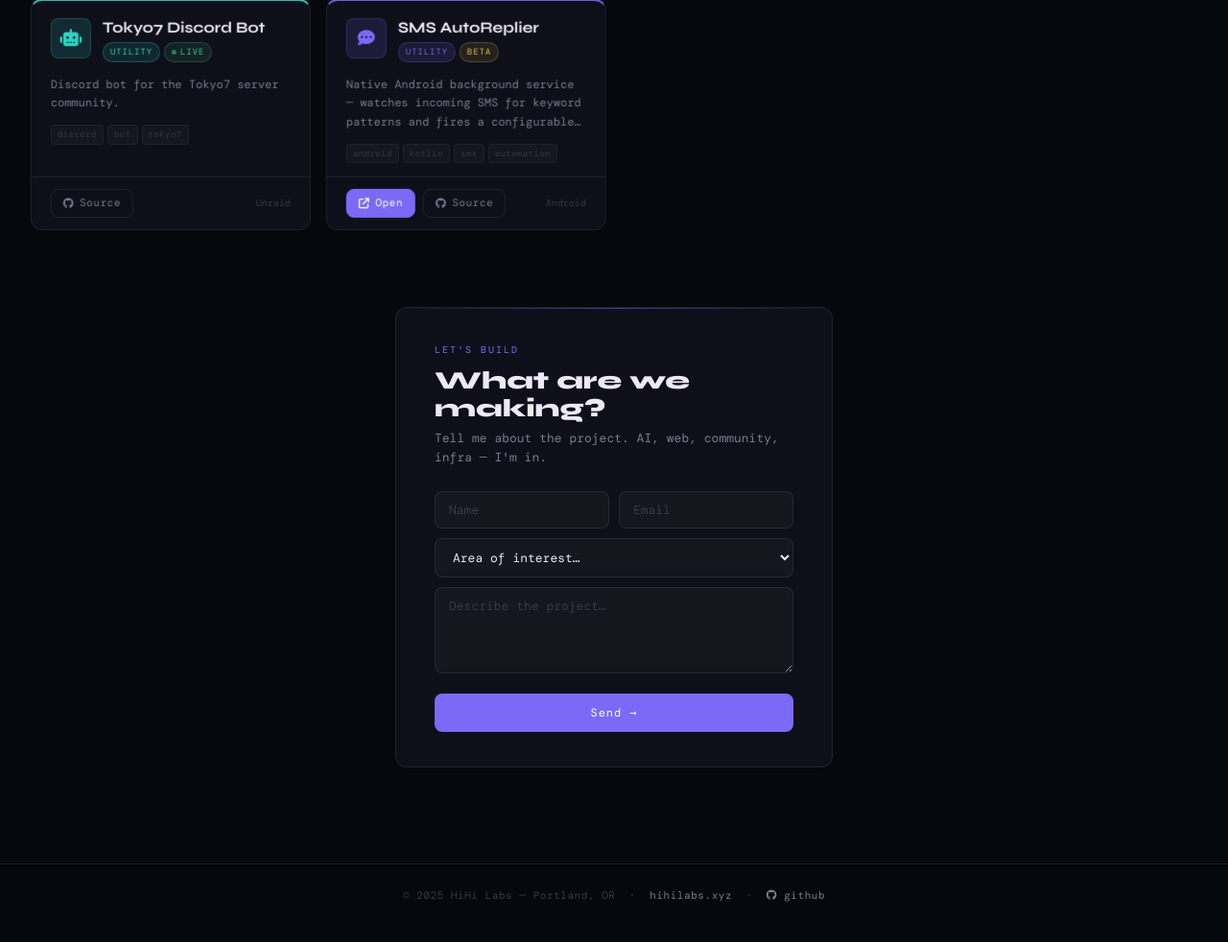
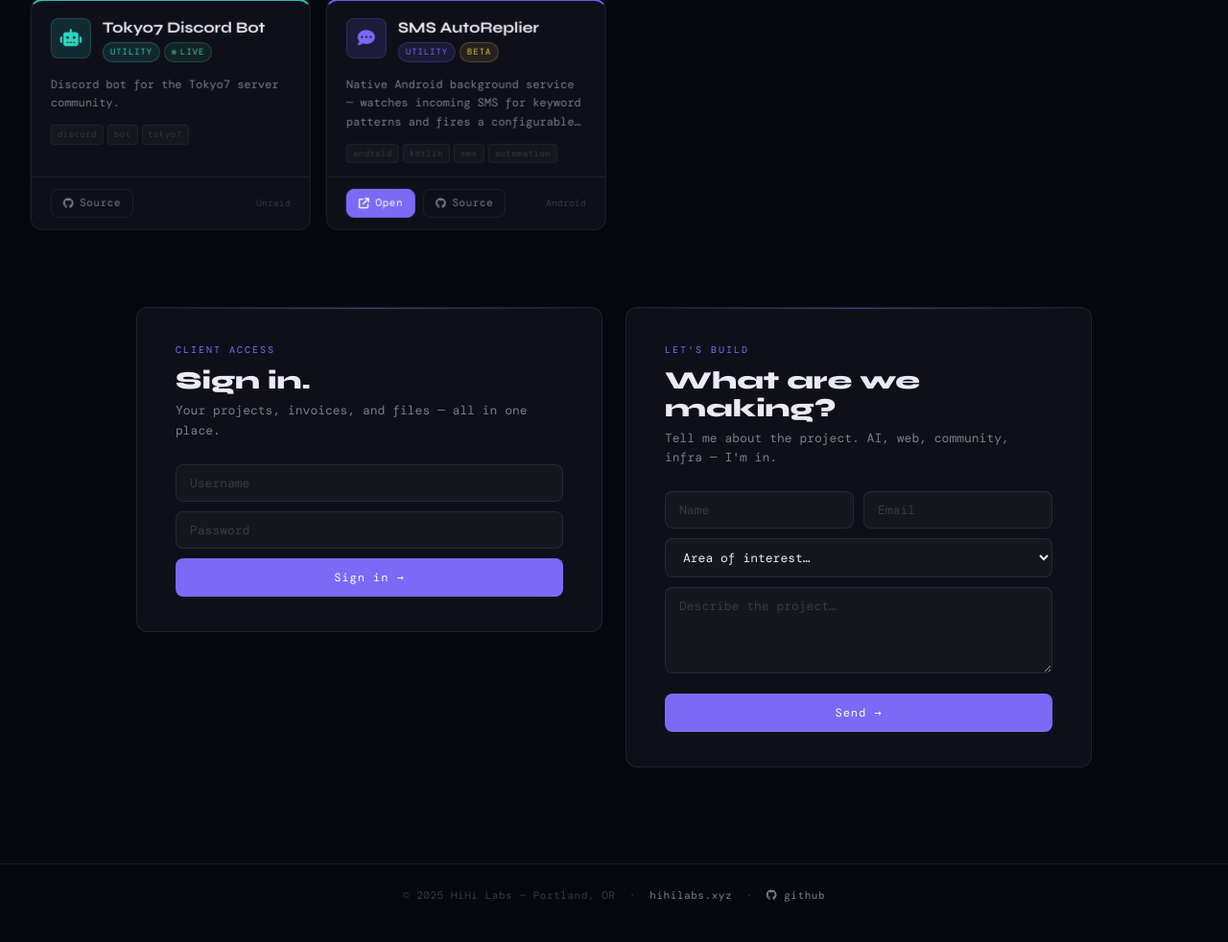
Before and after one commit to hihilabs/hihi.labs, a Django app: page /works/ in a window 1280 px wide. Shown: the part 2847-3829 px from the top of the page at 96% size. Run offline with Django 5.2, Linux system fonts and the light colour scheme; some web fonts are replaced.

Commit message:
feat: login box on works page, mobile pass (scroll pills, title clamp, no grid parallax), dashboard mobile grid fixes

```diff
--- a/templates/modules/works.html
+++ b/templates/modules/works.html
@@ -295,8 +295,14 @@ body::after {
 /* ── Contact ───────────────────────────────────────────────────────────── */
 .wk-contact {
   position: relative; z-index: 10;
-  max-width: 520px; margin: 0 auto;
+  max-width: 1060px; margin: 0 auto;
   padding: 0 32px 100px;
+}
+.contact-pair {
+  display: grid;
+  grid-template-columns: 1fr 1fr;
+  gap: 24px;
+  align-items: start;
 }
 .contact-card {
   background: var(--bg2); border: 1px solid var(--border);
@@ -355,12 +361,22 @@ textarea.wk-input { resize: vertical; min-height: 90px; margin-bottom: 14px; }
 /* ── Mobile ────────────────────────────────────────────────────────────── */
 @media (max-width: 680px) {
   .wk-nav { padding: 14px 20px; }
+  .wk-nav-links .wk-nav-work { display: none; }
   .wk-hero { padding: 100px 20px 60px; }
+  .hero-title { font-size: clamp(36px, 11vw, 52px) !important; }
   .hero-stats { gap: 20px; }
-  .wk-filters { padding: 0 20px 36px; }
+  /* Filter pills: horizontal scroll instead of wrapping */
+  .wk-filters {
+    flex-wrap: nowrap; overflow-x: auto; justify-content: flex-start;
+    padding: 0 16px 36px; gap: 6px;
+    -webkit-overflow-scrolling: touch; scrollbar-width: none;
+  }
+  .wk-filters::-webkit-scrollbar { display: none; }
+  .wk-filter { flex-shrink: 0; }
   .wk-section { padding: 0 16px 60px; }
   .wk-grid { grid-template-columns: 1fr; gap: 12px; }
   .wk-contact { padding: 0 16px 60px; }
+  .contact-pair { grid-template-columns: 1fr; gap: 16px; }
   .contact-card { padding: 24px 22px; }
   .wk-input-row { grid-template-columns: 1fr; }
   .orb-1 { width: 400px; height: 400px; }
@@ -382,7 +398,7 @@ textarea.wk-input { resize: vertical; min-height: 90px; margin-bottom: 14px; }
 <nav class="wk-nav" id="wk-nav">
   <a href="/" class="wk-logo">hi<span>hi</span> labs</a>
   <div class="wk-nav-links">
-    <a href="#works">Work</a>
+    <a href="#works" class="wk-nav-work">Work</a>
     <a href="#contact" class="cta">Get in touch</a>
   </div>
 </nav>
@@ -485,6 +501,23 @@ textarea.wk-input { resize: vertical; min-height: 90px; margin-bottom: 14px; }
 
 <!-- Contact -->
 <section class="wk-contact" id="contact">
+  <div class="contact-pair">
+
+  <!-- Client login -->
+  <div class="contact-card">
+    <div class="contact-label">Client Access</div>
+    <h2 class="contact-title">Sign in.</h2>
+    <p class="contact-sub">Your projects, invoices, and files &mdash; all in one place.</p>
+    <form method="post" action="/login/" id="login-form">
+      {% csrf_token %}
+      <input type="hidden" name="next" value="/ai/">
+      <input type="text" class="wk-input" name="username" placeholder="Username" autocomplete="username" required>
+      <input type="password" class="wk-input" name="password" placeholder="Password" autocomplete="current-password" required>
+      <button type="submit" class="contact-btn">Sign in &rarr;</button>
+    </form>
+  </div>
+
+  <!-- Build card -->
   <div class="contact-card">
     <div class="contact-label">Let's build</div>
     <h2 class="contact-title">What are we making?</h2>
@@ -509,7 +542,8 @@ textarea.wk-input { resize: vertical; min-height: 90px; margin-bottom: 14px; }
       <i class="fa-solid fa-circle-check" style="font-size:24px;display:block;margin-bottom:8px;"></i>
       Received &mdash; I'll be in touch.
     </div>
-  </div>
+  </div><!-- /build card -->
+  </div><!-- /contact-pair -->
 </section>
 
 <footer class="wk-footer">
@@ -557,6 +591,7 @@ function filterWorks(type) {
 
 // ── Parallax (mousemove + gyro) ──────────────────────────────────────────────
 var _px = 0, _py = 0, _raf = null;
+var _isMobile = window.matchMedia('(max-width: 680px)').matches;
 var orb1 = document.getElementById('orb1');
 var orb2 = document.getElementById('orb2');
 var orb3 = document.getElementById('orb3');
@@ -566,7 +601,7 @@ function applyParallax() {
   orb1.style.transform = 'translate3d(' + (_px * 22) + 'px,' + (_py * 14) + 'px,0)';
   orb2.style.transform = 'translate3d(' + (-_px * 16) + 'px,' + (-_py * 10) + 'px,0)';
   orb3.style.transform = 'translate3d(' + (_px * 12) + 'px,' + (_py * 8) + 'px,0)';
-  grid.style.transform  = 'translate3d(' + (_px * 3) + 'px,' + (_py * 2) + 'px,0)';
+  if (!_isMobile) grid.style.transform = 'translate3d(' + (_px * 3) + 'px,' + (_py * 2) + 'px,0)';
   _raf = null;
 }
 
```
Also changed, not shown: templates/dashboard.html (+15 -1 lines).
